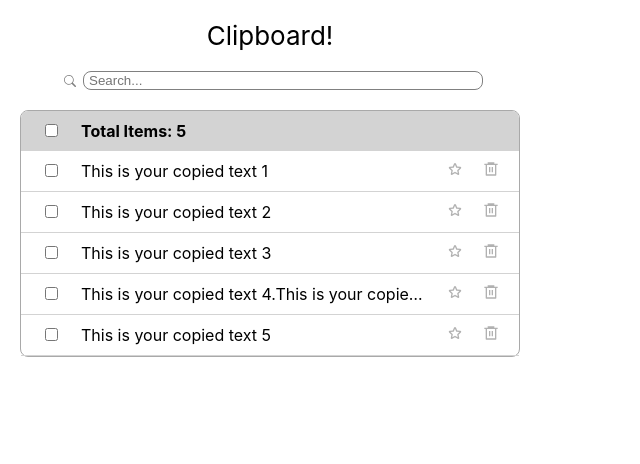
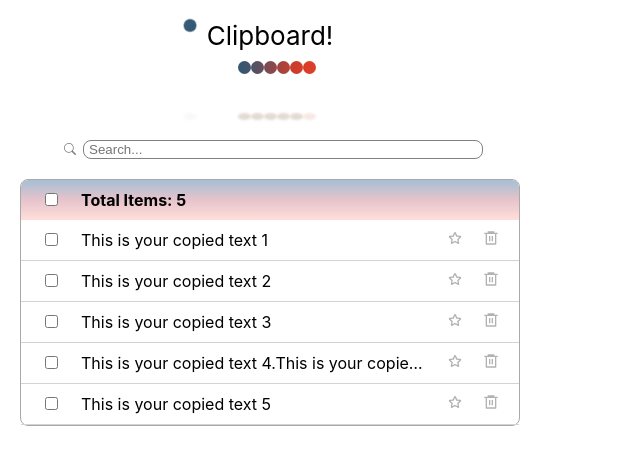
Before and after one commit to Manvi-G/clipboard-ext, a React (Create React App) app: page / in a window 1280 px wide. Shown: the top 464 px of the page, without its empty margins (0-640 px from the left). Built offline with nearby package versions, Linux system fonts and the light colour scheme.

Commit message:
Add Animations

```diff
--- a/src/App.js
+++ b/src/App.js
@@ -3,6 +3,7 @@ import './CSS/Header.scss';
 import React from "react";
 
 import Table from './views/Table';
+import HeaderAnimation from './views/HeaderAnimation';
 import { BsSearch } from "react-icons/bs";
 
 function App() {
@@ -12,6 +13,7 @@ function App() {
     <div className="App">
       <header className="title">
         Clipboard!
+        <HeaderAnimation></HeaderAnimation>
 
         {/* Search Bar */}
         {/* TODO: Implement the search functionality */}
--- a/src/CSS/Header.scss
+++ b/src/CSS/Header.scss
@@ -11,7 +11,6 @@
   display: flex;
 
   svg {
-    // position: absolute;
     color: gray;
     height: 0.75rem;
   }
--- /dev/null
+++ b/src/CSS/HeaderAnimation.css
@@ -0,0 +1,164 @@
+.header-animation {
+  padding-top: 10px;
+}
+.swing div {
+  border-radius: 50%;
+  float: left;
+  height: 0.5em;
+  width: 0.5em;
+}
+.swing div:nth-of-type(1) {
+  background: -webkit-linear-gradient(left, #385c78 0%, #325774 100%);
+  background: linear-gradient(to right, #385c78 0%, #325774 100%);
+}
+.swing div:nth-of-type(2) {
+  background: -webkit-linear-gradient(left, #325774 0%, #47536a 100%);
+  background: linear-gradient(to right, #325774 0%, #47536a 100%);
+}
+.swing div:nth-of-type(3) {
+  background: -webkit-linear-gradient(left, #4a5369 0%, #6b4d59 100%);
+  background: linear-gradient(to right, #4a5369 0%, #6b4d59 100%);
+}
+.swing div:nth-of-type(4) {
+  background: -webkit-linear-gradient(left, #744c55 0%, #954646 100%);
+  background: linear-gradient(to right, #744c55 0%, #954646 100%);
+}
+.swing div:nth-of-type(5) {
+  background: -webkit-linear-gradient(left, #9c4543 0%, #bb4034 100%);
+  background: linear-gradient(to right, #9c4543 0%, #bb4034 100%);
+}
+.swing div:nth-of-type(6) {
+  background: -webkit-linear-gradient(left, #c33f31 0%, #d83b27 100%);
+  background: linear-gradient(to right, #c33f31 0%, #d83b27 100%);
+}
+.swing div:nth-of-type(7) {
+  background: -webkit-linear-gradient(left, #da3b26 0%, #db412c 100%);
+  background: linear-gradient(to right, #da3b26 0%, #db412c 100%);
+}
+.shadow {
+  clear: left;
+  padding-top: 1.5em;
+}
+.shadow div {
+  -webkit-filter: blur(1px);
+  filter: blur(1px);
+  float: left;
+  width: 0.5em;
+  height: .25em;
+  border-radius: 50%;
+  background: #e3dbd2;
+}
+.shadow .shadow-l {
+  background: #d5d8d6;
+}
+.shadow .shadow-r {
+  background: #eed3ca;
+}
+@-webkit-keyframes ball-l {
+  0%, 50% {
+    -webkit-transform: rotate(0) translateX(0);
+    transform: rotate(0) translateX(0);
+  }
+  100% {
+    -webkit-transform: rotate(50deg) translateX(-2.5em);
+    transform: rotate(50deg) translateX(-2.5em);
+  }
+}
+@keyframes ball-l {
+  0%, 50% {
+    -webkit-transform: rotate(0) translate(0);
+    transform: rotate(0) translateX(0);
+  }
+  100% {
+    -webkit-transform: rotate(50deg) translateX(-2.5em);
+    transform: rotate(50deg) translateX(-2.5em);
+  }
+}
+@-webkit-keyframes ball-r {
+  0% {
+    -webkit-transform: rotate(-50deg) translateX(2.5em);
+    transform: rotate(-50deg) translateX(2.5em);
+  }
+  50%,
+  100% {
+    -webkit-transform: rotate(0) translateX(0);
+    transform: rotate(0) translateX(0);
+  }
+}
+@keyframes ball-r {
+  0% {
+    -webkit-transform: rotate(-50deg) translateX(2.5em);
+    transform: rotate(-50deg) translateX(2.5em);
+  }
+  50%,
+  100% {
+    -webkit-transform: rotate(0) translateX(0);
+    transform: rotate(0) translateX(0)
+  }
+}
+@-webkit-keyframes shadow-l-n {
+  0%, 50% {
+    opacity: .5;
+    -webkit-transform: translateX(0);
+    transform: translateX(0);
+  }
+  100% {
+    opacity: .125;
+    -webkit-transform: translateX(-1.57em);
+    transform: translateX(-1.75em);
+  }
+}
+@keyframes shadow-l-n {
+  0%, 50% {
+    opacity: .5;
+    -webkit-transform: translateX(0);
+    transform: translateX(0);
+  }
+  100% {
+    opacity: .125;
+    -webkit-transform: translateX(-1.75);
+    transform: translateX(-1.75em);
+  }
+}
+@-webkit-keyframes shadow-r-n {
+  0% {
+    opacity: .125;
+    -webkit-transform: translateX(1.75em);
+    transform: translateX(1.75em);
+  }
+  50%,
+  100% {
+    opacity: .5;
+    -webkit-transform: translateX(0);
+    transform: translateX(0);
+  }
+}
+@keyframes shadow-r-n {
+  0% {
+    opacity: .125;
+    -webkit-transform: translateX(1.75em);
+    transform: translateX(1.75em);
+  }
+  50%,
+  100% {
+    opacity: .5;
+    -webkit-transform: translateX(0);
+    transform: translateX(0);
+  }
+}
+.swing-l {
+  -webkit-animation: ball-l .425s ease-in-out infinite alternate;
+  animation: ball-l .425s ease-in-out infinite alternate;
+}
+.swing-r {
+  -webkit-animation: ball-r .425s ease-in-out infinite alternate;
+  animation: ball-r .425s ease-in-out infinite alternate;
+}
+.shadow-l {
+  -webkit-animation: shadow-l-n .425s ease-in-out infinite alternate;
+  animation: shadow-l-n .425s ease-in-out infinite alternate;
+}
+.shadow-r {
+  -webkit-animation: shadow-r-n .425s ease-in-out infinite alternate;
+  animation: shadow-r-n .425s ease-in-out infinite alternate;
+}
--- /dev/null
+++ b/src/CSS/PartyAnimation.css
@@ -0,0 +1,113 @@
+.party-popper-container {
+    display: none;
+    justify-content: center;
+    align-items: center;
+    position: absolute;
+    width: 100%;
+    height: 100%;
+    overflow: hidden;
+    z-index: 1000;
+}
+.party-piece {
+    position: absolute;
+    width: 10px;
+    height: 30px;
+    background: #ffd300;
+    top: 0;
+    opacity: 0;
+}
+.party-piece:nth-child(1) {
+    left: 2%;
+    transform: rotate(-40deg);
+    animation: makeItRain 1000ms infinite ease-out;
+    animation-delay: 182ms;
+    animation-duration: 1116ms;
+}
+.party-piece:nth-child(2) {
+    left: 6%;
+    transform: rotate(4deg);
+    animation: makeItRain 1000ms infinite ease-out;
+    animation-delay: 161ms;
+    animation-duration: 1076ms;
+}
+.party-piece:nth-child(3) {
+    left: 10%;
+    transform: rotate(-51deg);
+    animation: makeItRain 1000ms infinite ease-out;
+    animation-delay: 481ms;
+    animation-duration: 1103ms;
+}
+.party-piece:nth-child(4) {
+    left: 14%;
+    transform: rotate(61deg);
+    animation: makeItRain 1000ms infinite ease-out;
+    animation-delay: 334ms;
+    animation-duration: 708ms;
+}
+.party-piece:nth-child(5) {
+    left: 18%;
+    transform: rotate(-52deg);
+    animation: makeItRain 1000ms infinite ease-out;
+    animation-delay: 302ms;
+    animation-duration: 776ms;
+}
+.party-piece:nth-child(6) {
+    left: 22%;
+    transform: rotate(38deg);
+    animation: makeItRain 1000ms infinite ease-out;
+    animation-delay: 180ms;
+    animation-duration: 1168ms;
+}
+.party-piece:nth-child(7) {
+    left: 28%;
+    transform: rotate(38deg);
+    animation: makeItRain 1000ms infinite ease-out;
+    animation-delay: 180ms;
+    animation-duration: 1168ms;
+}
+.party-piece:nth-child(8) {
+    left: 32%;
+    transform: rotate(38deg);
+    animation: makeItRain 1000ms infinite ease-out;
+    animation-delay: 180ms;
+    animation-duration: 1168ms;
+}
+.party-piece:nth-child(9) {
+    left: 38%;
+    transform: rotate(38deg);
+    animation: makeItRain 1000ms infinite ease-out;
+    animation-delay: 180ms;
+    animation-duration: 1168ms;
+}
+.party-piece:nth-child(10) {
+    left: 43%;
+    transform: rotate(38deg);
+    animation: makeItRain 1000ms infinite ease-out;
+    animation-delay: 180ms;
+    animation-duration: 1168ms;
+}
+.party-piece:nth-child(odd) {
+    background: #7431e8;
+}
+.party-piece:nth-child(even) {
+    z-index: 1;
+}
+.party-piece:nth-child(4n) {
+    width: 5px;
+    height: 12px;
+    animation-duration: 2000ms;
+}
+.party-piece:nth-child(3n) {
+    width: 3px;
+    height: 10px;
+    animation-duration: 2500ms;
+    animation-delay: 1000ms;
+}
+.party-piece:nth-child(4n-7) {
+  background: red;
+}
+@keyframes makeItRain {
+    from {opacity: 0;}
+    50% {opacity: 1;}
+    to {transform: translateY(350px);}
+}
--- a/src/CSS/Table.scss
+++ b/src/CSS/Table.scss
@@ -46,7 +46,7 @@
 
   thead {
     border-radius: 7px 7px 0 0;
-    background: lightgray;
+    background-image: linear-gradient(#a5bfd4, #e7c3cb, #ffdfda);
   }
 
   tbody {
--- /dev/null
+++ b/src/views/HeaderAnimation.js
@@ -0,0 +1,29 @@
+import React from "react";
+import '../CSS/HeaderAnimation.css';
+
+function HeaderAnimation () {
+  return (
+    <div className="header-animation">
+      <div className="swing">
+        <div className="swing-l"></div>
+        <div></div>
+        <div></div>
+        <div></div>
+        <div></div>
+        <div></div>
+        <div className="swing-r"></div>
+      </div>
+      <div className="shadow">
+        <div className="shadow-l"></div>
+        <div></div>
+        <div></div>
+        <div></div>
+        <div></div>
+        <div></div>
+        <div className="shadow-r"></div>
+      </div>
+    </div>
+  );
+}
+
+export default HeaderAnimation;
--- a/src/views/Table.js
+++ b/src/views/Table.js
@@ -1,5 +1,6 @@
 import React from "react";
 import '../CSS/Table.scss';
+import '../CSS/PartyAnimation.css';
 
 import { VscCopy } from "react-icons/vsc";
 import { RiDeleteBin6Line } from "react-icons/ri";
@@ -170,6 +171,15 @@ class Table extends React.Component {
     }, 1000);
   }
 
+  makeItParty() {
+    const partyPopper = document.querySelector('.party-popper-container');
+    partyPopper.style.display = "flex";
+
+    setTimeout(() => {
+      partyPopper.style.display = "none";
+    }, 2000);
+  }
+
   // Mark an item as favorite
   markFavorite(itemId) {
     let tempList = this.state.tableContent;
@@ -179,6 +189,8 @@ class Table extends React.Component {
     this.setState({
       tableContent: tempList,
     });
+
+    this.makeItParty();
   }
 
   // Delete an item from the copiedText list
@@ -271,11 +283,21 @@ class Table extends React.Component {
     });
   }
 
-  //TODO: Add animations for the favorite and delete maybe?
-
   render() {
     return (
       <div className="container">
+      <div className="party-popper-container">
+        <div className="party-piece"></div>
+        <div className="party-piece"></div>
+        <div className="party-piece"></div>
+        <div className="party-piece"></div>
+        <div className="party-piece"></div>
+        <div className="party-piece"></div>
+        <div className="party-piece"></div>
+        <div className="party-piece"></div>
+        <div className="party-piece"></div>
+        <div className="party-piece"></div>
+      </div>
         <div className="row">
           <div className="col-md-12">
             <table className="table">
```
